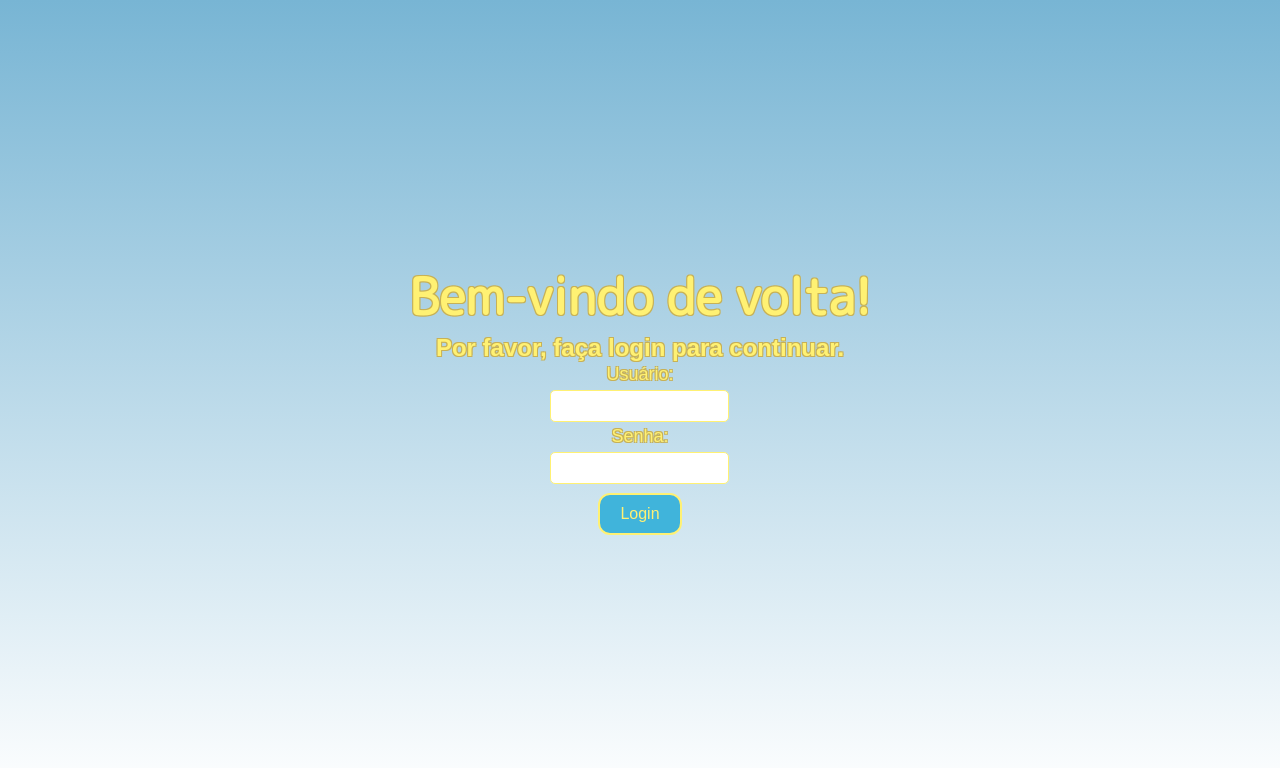
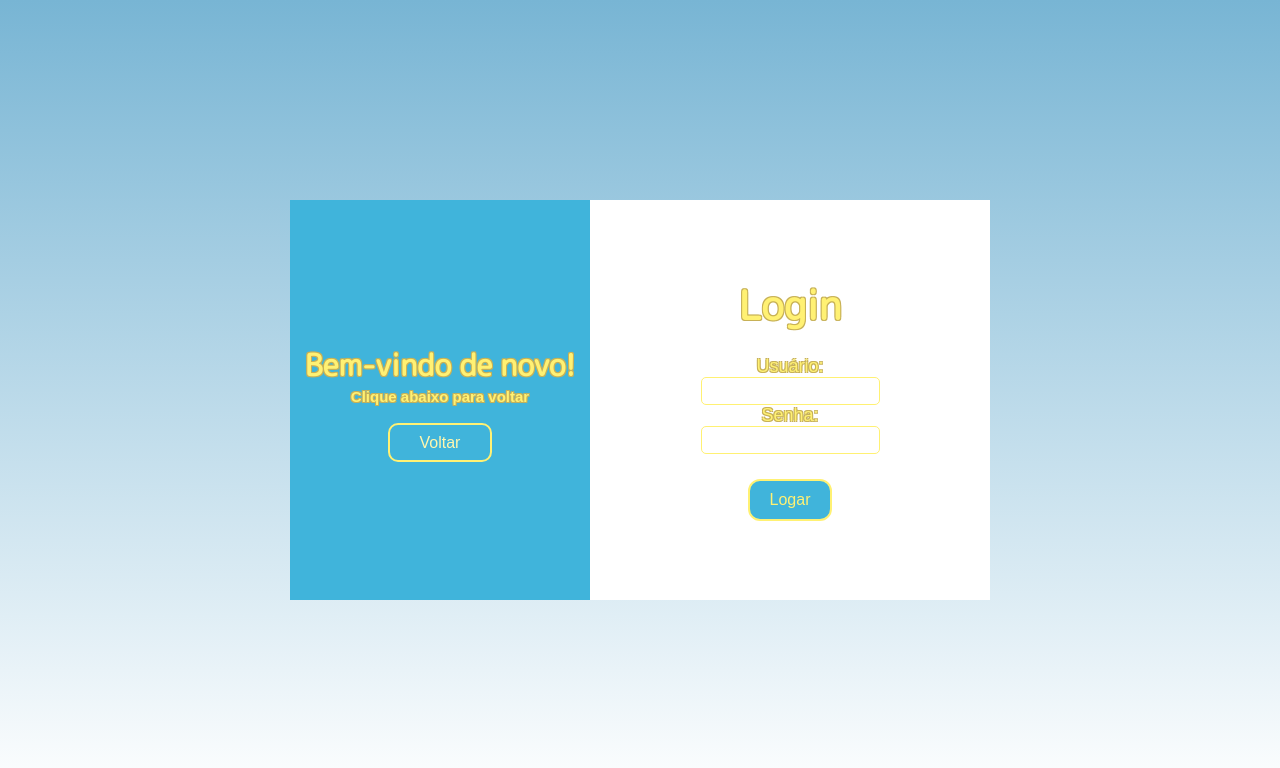
Before and after one commit to annat0rres/DiariodeHumorDigital, a Python web app: template templates/login.html in a window 1280 px wide. Shown: the top 768 px of the page. Run offline with Jinja, Linux system fonts and the light colour scheme; the template is opened without the code that fills it, so the values that code supplies are empty.

Commit message:
update 2.1

```diff
--- a/templates/css/login.css
+++ b/templates/css/login.css
@@ -1,5 +1,4 @@
 @import url('https://fonts.googleapis.com/css2?family=Bebas+Neue&family=Lilita+One&family=M+PLUS+Rounded+1c&display=swap');
-/*Lilita One, Bebas Neue, M PLUS Rounded 1c*/
 
 * {
     padding: 0;
@@ -17,10 +16,12 @@ body {
     transform: translateY(20px);
     animation: aparecer 0.8s ease-out forwards;
     overflow: hidden;
-
 }
-
 .title_login {
+    height: 400px;
+    display: flex;
+    flex-direction: column;
+    justify-content: center;
     color: #FFF173;
     text-shadow: 1px 1px 0 #C7B157,
       -1px 1px 0 #C7B157,
@@ -29,6 +30,10 @@ body {
 
 }
 .area_geral_login {
+    display: flex;
+    background-color: white;
+    height: 400px;
+    width: 700px;
     color: #FFF173;
     text-shadow: 1px 1px 0 #C7B157,
       -1px 1px 0 #C7B157,
@@ -36,8 +41,13 @@ body {
       -1px -1px 0 #C7B157;
 
 }
+.parte_azul_log {
+    background-color: #40b4db;
+    width: 300px;
+    height: 400px;
+}
 .form_login {
-    height: 180px;
+    height: 250px;
     display: flex;
     flex-direction: column;
     justify-content: space-around;
@@ -73,10 +83,16 @@ body {
 }
 
 h1 {
-    font-size: 50px;
+    font-size: 30px;
     font-family: "M PLUS Rounded 1c";
 }
+
+.log_h1 {
+    font-size: 40px;
+}
+
 h2 {
+    font-size: 15px;
     font-family: sans-serif;
 }
 
@@ -86,3 +102,42 @@ h2 {
       transform: translateY(0);
     }
 }
+
+.central_log {
+    width: 500px;
+    display: flex;
+    align-items: center;
+    justify-content: center;
+}
+
+#botao_volta_log {
+    width: 300px;
+    height: 35px;
+    display: flex;
+    justify-content: center;
+    align-items: flex-start;
+    gap: 15px;
+}
+
+
+.link_button_log {
+    text-shadow: none;
+    width: 100px;
+    height: 35px;
+    background-color: #40b4db;
+    border-radius: 10px;
+    text-decoration: none;
+    line-height: 35px;
+    text-align: center;
+    color: #fff7ae;
+    cursor: pointer;
+    border: 2px solid #FFF173;
+    outline: none;
+    transition: background-color 0.2s ;
+    font-family: sans-serif;
+}
+.link_button_log:hover {
+    background-color: #FFF173;
+    border-color: #C7B157;
+    color:#7e6e2e;
+}
--- a/templates/login.html
+++ b/templates/login.html
@@ -8,16 +8,30 @@
 </head>
 <body>
     <div class="area_geral_login">
+        <div class="parte_azul_log">
             <div class="title_login">
-            <h1>Bem-vindo de volta!</h1>
-            <h2>Por favor, faça login para continuar.</h2>
+                <h1>Bem-vindo de novo!</h1>
+                <h2>Clique abaixo para voltar</h2>
+                <br>
+                <div id="botao_volta_log">
+                    <a href="inicio.html" class="link_button_log">Voltar</a>
+                </div>
+            </div>
+
+        </div>
+        <div class="central_log">
             <form method="POST" action="/login" class="form_login">
+                <h1 class="log_h1">Login</h1>
+                <br>
                 <label for="username">Usuário:</label>
                 <input type="text" id="username" name="username" required>
                 <label for="password">Senha:</label>
                 <input type="password" id="password" name="password" required>
-            <button class="logar_button" type="submit">Login</button>
+                <br>
+
+                <button class="logar_button" type="submit">Logar</button>
             </form>
+        </div>
     </div>
 </body>
 </html>
```
Also changed, not shown: templates/cadastro.html (+9 -2 lines), templates/css/cadastro.css (+47 -3 lines), flask/app.py (renamed from app/app.py), flask/routes.py (added). Lines whose indentation alone changed are shown as unchanged.
